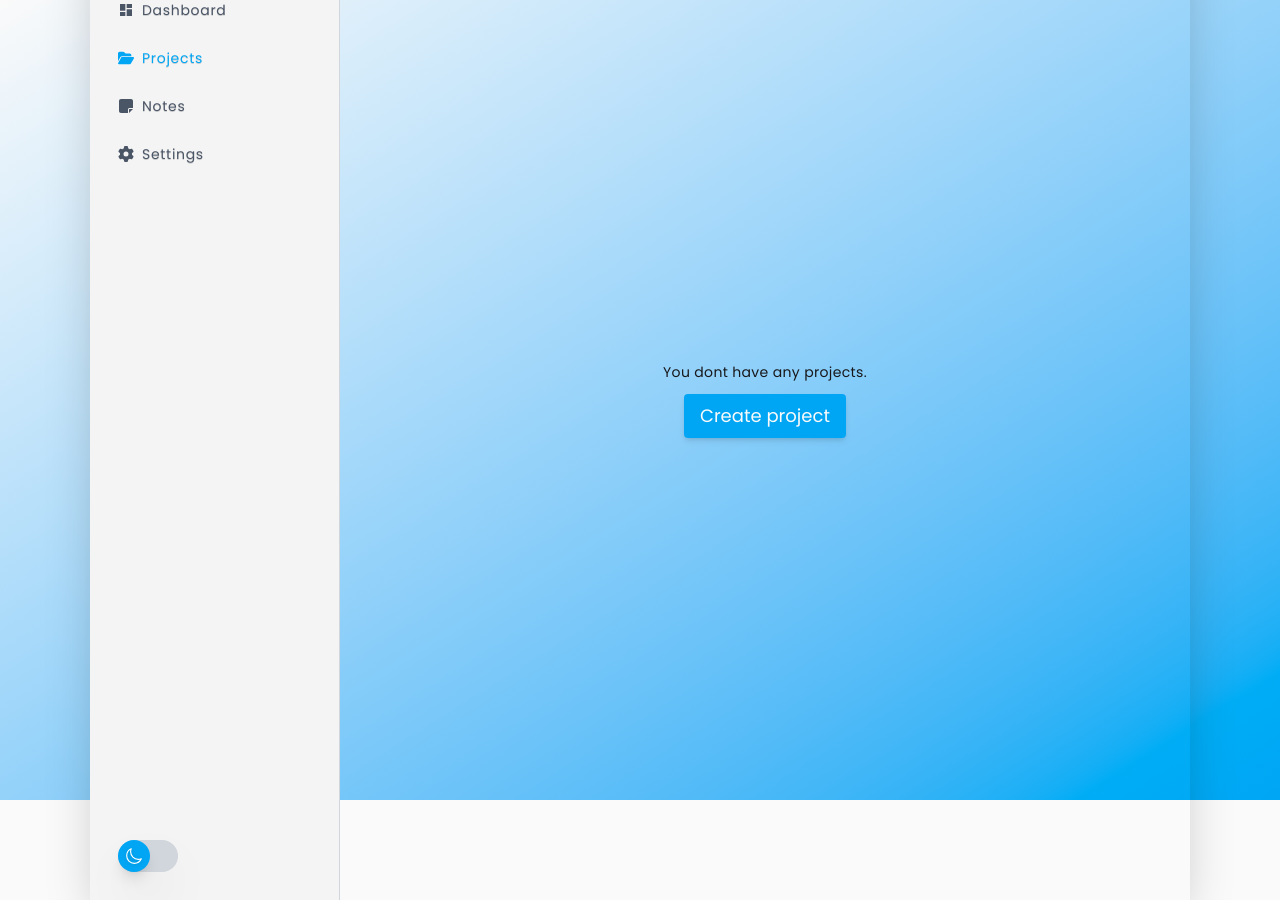
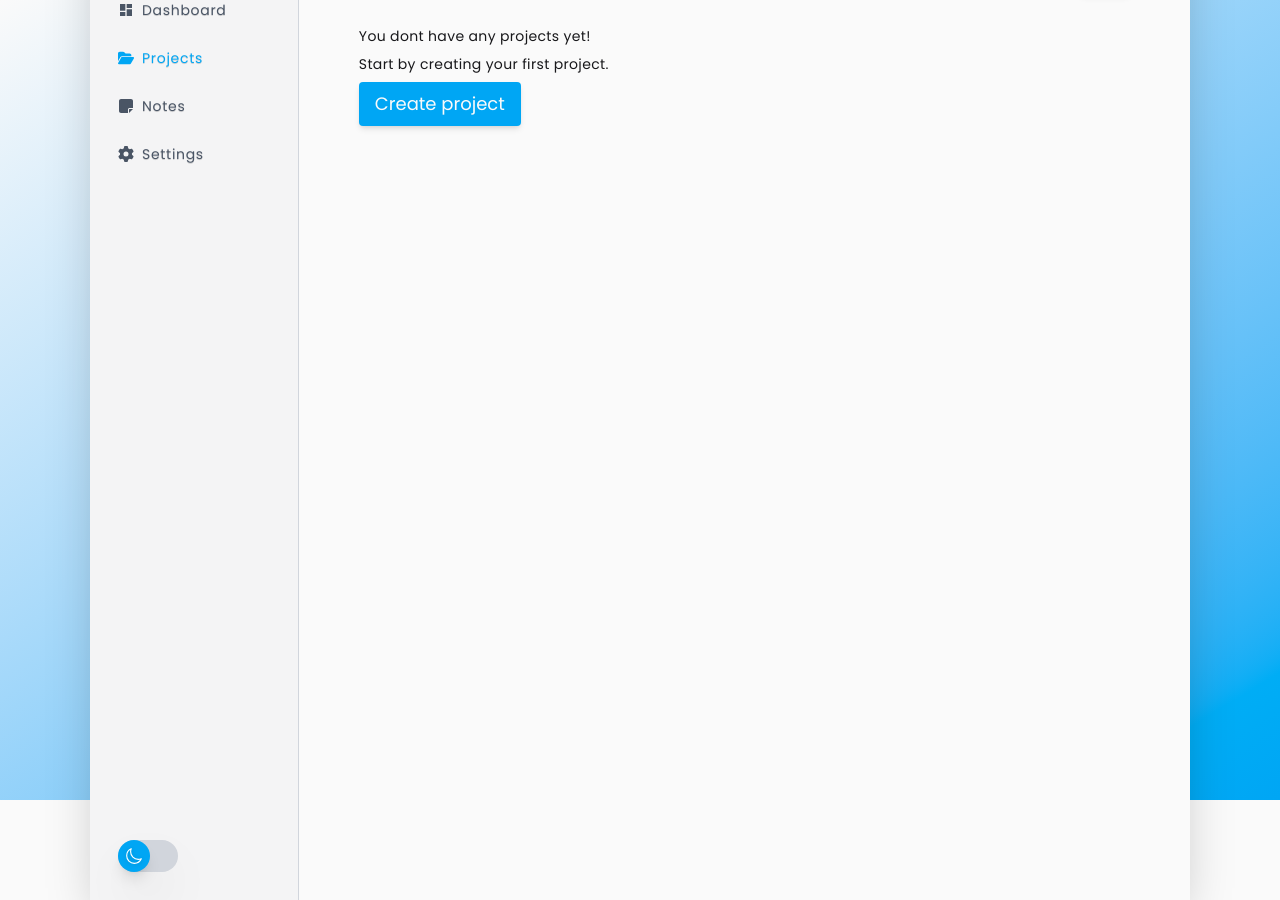
Before and after one commit to viviantangdev/projectboard, a React (Vite) app: page /projects in a window 1280 px wide. Built offline with nearby package versions, Linux system fonts and the light colour scheme.

Commit message:
Emptystate Projects

```diff
--- a/src/features/projects/Projects.tsx
+++ b/src/features/projects/Projects.tsx
@@ -1,18 +1,28 @@
 import { useState } from 'react';
-import { Outlet } from 'react-router';
+import { FaFolderOpen } from 'react-icons/fa6';
+import { Outlet, useNavigate, useParams } from 'react-router';
 import Modal from '../../shared/components/Modal';
 import TaskFormSingleInput from '../../shared/components/TaskFormSingleInput';
 import { useProjects } from '../../shared/hooks/useProjects';
+import FeatureLayout from '../../shared/layouts/FeatureLayout';
 
 const Projects = () => {
   const { projects, addProject } = useProjects();
   const [isAddProjectModalOpen, setIsAddProjectModalOpen] = useState(false);
   const [newProject, setNewProject] = useState<string>('');
+  const navigate = useNavigate();
+  const params = useParams();
 
-  if (projects.length === 0) {
+  // Show empty state only when there are no projects and we're not viewing a specific project route.
+  if (projects.length === 0 && !params.projectId) {
     return (
-      <div className='m-auto flex flex-col items-center gap-3'>
-        <p>You dont have any projects.</p>
+      <FeatureLayout
+        title={'Projects'}
+        icon={<FaFolderOpen />}
+        children={
+          <div className='flex flex-col items-baseline gap-2'>
+            <p>You dont have any projects yet!</p>
+            <p>Start by creating your first project.</p>
             <button
               type='button'
               onClick={() => setIsAddProjectModalOpen(true)}
@@ -29,13 +39,22 @@ const Projects = () => {
                   <TaskFormSingleInput
                     value={newProject}
                     setValue={setNewProject}
-                onSubmit={() => addProject(newProject)}
+                    onSubmit={() => {
+                      const createdName = addProject(newProject);
+                      setIsAddProjectModalOpen(false);
+                      setNewProject('');
+                      // navigate to the new project's route (ProjectDetail expects project name in the URL)
+                      navigate(`/projects/${encodeURIComponent(createdName)}`);
+                    }}
                     setIsModalOpen={setIsAddProjectModalOpen}
                   />
                 }
               />
             )}
           </div>
+        }
+        withCreateButton={true}
+      />
     );
   }
 
--- a/src/shared/context/ProjectsProvider.tsx
+++ b/src/shared/context/ProjectsProvider.tsx
@@ -24,6 +24,7 @@ export const ProjectsProvider = ({
   const addProject = (name: string) => {
     const newProject = { id: uuidV4(), name: name.trim() };
     setProjects((prev) => [...prev, newProject]);
+    return newProject.name;
   };
 
   const editProject = (id: string, name: string) => {
--- a/src/shared/hooks/useProjects.tsx
+++ b/src/shared/hooks/useProjects.tsx
@@ -3,7 +3,7 @@ import type { ProjectItem } from '../utils/task';
 
 type ProjectsContextType = {
   projects: ProjectItem[];
-  addProject: (name: string) => void;
+  addProject: (name: string) => string;
   editProject: (id: string, name: string) => void;
   deleteProject: (id: string) => void;
 };
```
Lines whose indentation alone changed are shown as unchanged.
